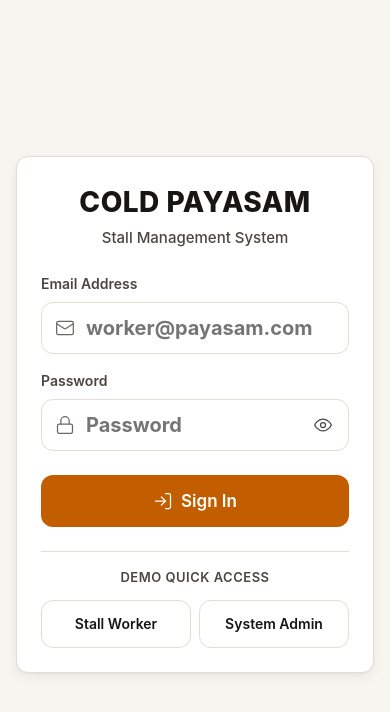
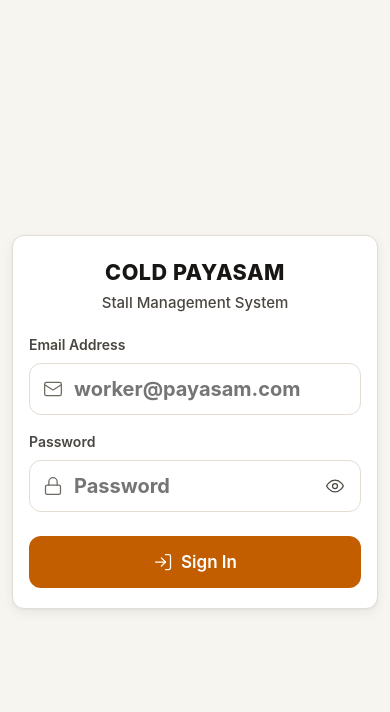
Before and after one commit to muhammedsavad10/cp, a React (Vite) app in the folder client/: page / in a window 390 px wide. Shown: the top 712 px of the page. Built offline with nearby package versions, Linux system fonts and the light colour scheme.

Commit message:
feat(ui, ops): mobile responsiveness, login refinement, and cloudflared tunnel support

```diff
--- a/client/index.html
+++ b/client/index.html
@@ -2,7 +2,7 @@
 <html lang="en">
   <head>
     <meta charset="UTF-8" />
-    <meta name="viewport" content="width=device-width, initial-scale=1.0, maximum-scale=1.0, user-scalable=no" />
+    <meta name="viewport" content="width=device-width, initial-scale=1.0, maximum-scale=1.0, user-scalable=no, viewport-fit=cover" />
     <meta name="theme-color" content="#FBF9F5" />
     <title>Cold Payasam Stall</title>
     <link rel="manifest" href="/manifest.json" />
--- a/client/src/components/Navbar.jsx
+++ b/client/src/components/Navbar.jsx
@@ -16,7 +16,7 @@ export default function Navbar({ onLogout }) {
       <div className="top-bar-title">
         <span style={{ overflow: 'hidden', textOverflow: 'ellipsis', whiteSpace: 'nowrap' }}>COLD PAYASAM</span>
         <span style={{ fontSize: '0.8125rem', color: 'var(--text-secondary)', fontWeight: 500, whiteSpace: 'nowrap', flexShrink: 0 }}>
-          &bull; {user?.role === 'ADMIN' ? 'Admin Portal' : 'Stall 1'}
+          &bull; {user?.role === 'ADMIN' ? 'Admin' : 'Stall'}
         </span>
       </div>
 
@@ -24,7 +24,7 @@ export default function Navbar({ onLogout }) {
         <div style={{ display: 'flex', alignItems: 'center', gap: 'var(--spacing-2)', flexShrink: 0 }}>
           <span style={{ fontSize: '0.875rem', fontWeight: 600, color: 'var(--text-secondary)', display: 'flex', alignItems: 'center', gap: 4 }}>
             <User size={16} strokeWidth={1.5} />
-            {user.name}
+            { }
           </span>
           <button
             onClick={handleLogout}
--- a/client/src/index.css
+++ b/client/src/index.css
@@ -70,12 +70,22 @@
 
 html, body {
   height: 100%;
+  min-height: 100dvh;
+  min-height: 100vh;
   background-color: var(--bg-main);
   color: var(--text-primary);
   font-family: var(--font-sans);
   font-size: 16px;
   line-height: 1.5;
   -webkit-font-smoothing: antialiased;
+  overflow-x: hidden;
+}
+
+#root {
+  min-height: 100dvh;
+  min-height: 100vh;
+  display: flex;
+  flex-direction: column;
 }
 
 /* Tabular Numerals for all numbers */
@@ -86,26 +96,41 @@ html, body {
 
 /* Layout Containers */
 .app-shell {
+  min-height: 100dvh;
   min-height: 100vh;
   display: flex;
   flex-direction: column;
   background-color: var(--bg-main);
+  overflow-x: hidden;
 }
 
 .worker-container {
   max-width: 440px;
   width: 100%;
   margin: 0 auto;
+  min-height: 100dvh;
   min-height: 100vh;
   display: flex;
   flex-direction: column;
   background-color: var(--bg-main);
   position: relative;
   box-shadow: var(--shadow-sm);
+  box-sizing: border-box;
+  padding-bottom: max(var(--spacing-4), env(safe-area-inset-bottom, 16px));
+  overflow-y: auto;
+  -webkit-overflow-scrolling: touch;
+}
+
+@media (max-width: 480px) {
+  .worker-container {
+    padding-left: var(--spacing-3) !important;
+    padding-right: var(--spacing-3) !important;
+  }
 }
 
 .admin-layout {
   display: flex;
+  min-height: 100dvh;
   min-height: 100vh;
   width: 100%;
   background-color: var(--bg-main);
@@ -269,11 +294,11 @@ html, body {
 .hero-sell-row {
   display: grid;
   grid-template-rows: 3fr 1fr;
-  gap: var(--spacing-3);
-  margin: var(--spacing-3) 0;
+  gap: var(--spacing-2);
+  margin: var(--spacing-2) 0;
   width: 100%;
-  height: 48vh;
-  min-height: 340px;
+  height: clamp(230px, 38vh, 340px);
+  min-height: 210px;
 }
 
 .btn-giant-sell {
@@ -292,6 +317,7 @@ html, body {
   cursor: pointer;
   transition: transform 0.1s ease, filter 0.15s ease;
   margin: 0;
+  padding: var(--spacing-2);
 }
 
 .btn-giant-sell:active:not(:disabled),
@@ -320,31 +346,25 @@ html, body {
 }
 
 .btn-giant-sell-label {
-  font-size: 2.5rem;
+  font-size: clamp(1.6rem, 7vw, 2.5rem);
   font-weight: 900;
   letter-spacing: 1px;
 }
 
 .btn-giant-sell-subtext {
-  font-size: 1.125rem;
+  font-size: clamp(0.875rem, 3.5vw, 1.125rem);
   font-weight: 600;
   opacity: 0.9;
 }
 
 .btn-parcel-sell-label {
-  font-size: 1.25rem;
+  font-size: clamp(0.95rem, 4vw, 1.25rem);
   font-weight: 900;
   letter-spacing: 0.5px;
 }
 
 .btn-parcel-sell-subtext {
-  font-size: 1rem;
-  font-weight: 600;
-  opacity: 0.9;
-}
-
-.btn-parcel-sell-subtext {
-  font-size: 1rem;
+  font-size: clamp(0.8125rem, 3.2vw, 1rem);
   font-weight: 700;
   opacity: 0.95;
 }
@@ -352,11 +372,11 @@ html, body {
 /* Hero Selling Screen Layout */
 .hero-sold-container {
   text-align: center;
-  padding: var(--spacing-4) 0 var(--spacing-2);
+  padding: var(--spacing-2) 0;
 }
 
 .hero-sold-label {
-  font-size: 0.875rem;
+  font-size: clamp(0.75rem, 3vw, 0.875rem);
   font-weight: 600;
   text-transform: uppercase;
   letter-spacing: 1px;
@@ -364,7 +384,7 @@ html, body {
 }
 
 .hero-number {
-  font-size: 5rem;
+  font-size: clamp(2.75rem, 11vw, 5rem);
   font-weight: 800;
   line-height: 1;
   color: var(--text-primary);
@@ -473,13 +493,24 @@ html, body {
   padding: var(--spacing-6) var(--spacing-4);
   width: 100%;
   max-width: 500px;
+  max-height: 90dvh;
+  max-height: 90vh;
+  overflow-y: auto;
+  -webkit-overflow-scrolling: touch;
   box-shadow: var(--shadow-lg);
   animation: slideUp var(--transition-normal);
+  padding-bottom: max(var(--spacing-6), env(safe-area-inset-bottom, 24px));
 }
 
 @media (min-width: 640px) {
   .bottom-sheet {
     border-radius: var(--radius-lg);
+  }
+}
+
+@media (max-width: 480px) {
+  .bottom-sheet {
+    padding: var(--spacing-4) var(--spacing-3);
   }
 }
 
@@ -526,6 +557,7 @@ html, body {
   display: flex;
   justify-content: space-around;
   padding: var(--spacing-2) 0;
+  padding-bottom: max(var(--spacing-2), env(safe-area-inset-bottom, 8px));
   z-index: 200;
 }
 
@@ -549,6 +581,22 @@ html, body {
   color: var(--brand-accent);
 }
 
+/* Table & Grid Mobile Responsiveness */
+.table-responsive {
+  width: 100%;
+  overflow-x: auto;
+  -webkit-overflow-scrolling: touch;
+  margin-bottom: var(--spacing-4);
+  border: 1px solid var(--border-subtle);
+  border-radius: var(--radius-md);
+}
+
+.table-responsive table {
+  width: 100%;
+  min-width: 560px;
+  border-collapse: collapse;
+}
+
 /* KPI Cards Grid */
 .kpi-grid {
   display: grid;
@@ -563,12 +611,19 @@ html, body {
   }
 }
 
+@media (max-width: 360px) {
+  .kpi-grid {
+    grid-template-columns: 1fr;
+  }
+}
+
 .kpi-card {
   background-color: var(--bg-surface);
   border: 1px solid var(--border-subtle);
   border-radius: var(--radius-md);
   padding: var(--spacing-4);
   box-shadow: var(--shadow-sm);
+  min-width: 0;
 }
 
 .kpi-label {
@@ -580,10 +635,11 @@ html, body {
 }
 
 .kpi-val {
-  font-size: 1.75rem;
+  font-size: clamp(1.35rem, 5vw, 1.75rem);
   font-weight: 800;
   color: var(--text-primary);
   margin-top: var(--spacing-1);
+  word-break: break-word;
 }
 
 /* Activity Feed Items */
--- a/client/src/pages/Login.jsx
+++ b/client/src/pages/Login.jsx
@@ -9,12 +9,10 @@ export default function Login({ onLoginSuccess }) {
   const [loading, setLoading] = useState(false);
   const [error, setError] = useState('');
 
-  const handleLogin = async (e, demoEmail, demoPass) => {
+  const handleLogin = async (e) => {
     if (e) e.preventDefault();
-    const loginEmail = demoEmail || email;
-    const loginPass = demoPass || password;
 
-    if (!loginEmail || !loginPass) {
+    if (!email || !password) {
       setError('Please enter both email and password.');
       return;
     }
@@ -23,7 +21,7 @@ export default function Login({ onLoginSuccess }) {
     setError('');
 
     try {
-      const data = await api.login({ email: loginEmail, password: loginPass });
+      const data = await api.login({ email, password });
       setToken(data.token);
       setUser(data.user);
       onLoginSuccess(data.user);
@@ -35,10 +33,10 @@ export default function Login({ onLoginSuccess }) {
   };
 
   return (
-    <div className="worker-container" style={{ justifyContent: 'center', padding: 'var(--spacing-4)' }}>
-      <div className="card" style={{ padding: 'var(--spacing-6)', boxShadow: 'var(--shadow-md)' }}>
-        <div style={{ textAlign: 'center', marginBottom: 'var(--spacing-6)' }}>
-          <h1 style={{ fontSize: '1.75rem', fontWeight: 800, color: 'var(--text-primary)', letterSpacing: '0.5px' }}>
+    <div className="worker-container" style={{ padding: 'var(--spacing-4)' }}>
+      <div className="card" style={{ margin: 'auto 0', padding: 'var(--spacing-5) var(--spacing-4)', boxShadow: 'var(--shadow-md)', width: '100%' }}>
+        <div style={{ textAlign: 'center', marginBottom: 'var(--spacing-5)' }}>
+          <h1 style={{ fontSize: 'clamp(1.35rem, 5vw, 1.75rem)', fontWeight: 800, color: 'var(--text-primary)', letterSpacing: '0.5px' }}>
             COLD PAYASAM
           </h1>
           <p style={{ color: 'var(--text-secondary)', fontSize: '0.9375rem', fontWeight: 500, marginTop: 'var(--spacing-1)' }}>
@@ -106,30 +104,7 @@ export default function Login({ onLoginSuccess }) {
           </button>
         </form>
 
-        <div style={{ marginTop: 'var(--spacing-6)', paddingTop: 'var(--spacing-4)', borderTop: '1px solid var(--border-subtle)', textAlign: 'center' }}>
-          <p style={{ fontSize: '0.8125rem', color: 'var(--text-secondary)', fontWeight: 600, textTransform: 'uppercase', letterSpacing: '0.5px', marginBottom: 'var(--spacing-3)' }}>
-            Demo Quick Access
-          </p>
-          <div style={{ display: 'grid', gridTemplateColumns: '1fr 1fr', gap: 'var(--spacing-2)' }}>
-            <button
-              type="button"
-              className="btn btn-secondary"
-              style={{ fontSize: '0.875rem' }}
-              onClick={() => handleLogin(null, 'stall1@test.com', 'stall123')}
-            >
-              Stall Worker
-            </button>
 
-            <button
-              type="button"
-              className="btn btn-secondary"
-              style={{ fontSize: '0.875rem' }}
-              onClick={() => handleLogin(null, 'admin@test.com', 'admin123')}
-            >
-              System Admin
-            </button>
-          </div>
-        </div>
       </div>
     </div>
   );
```
Also changed, not shown: 2 other files (tests, documents, lock files or other folders).
